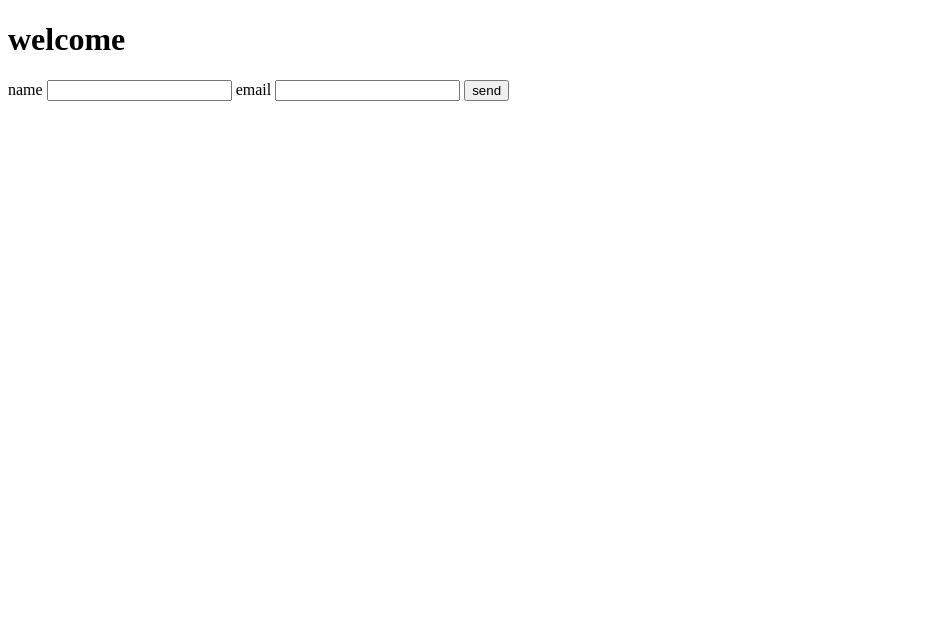
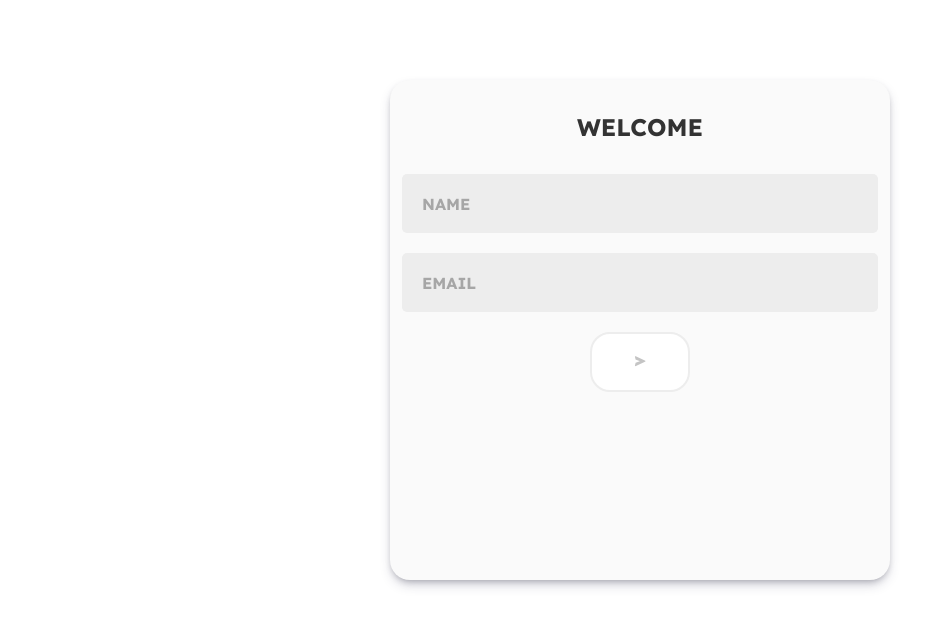
Before and after one commit to mmaachado/form-to-google-sheets, a plain HTML site: page src/pages/index.html in a window 1280 px wide. Shown: the whole page, without its empty margins (0-948 px from the left). Drawn offline with nearby package versions, Linux system fonts and the light colour scheme.

Commit message:
Project Layout
Project Layout && inputs/buttons logic done

```diff
--- a/src/assets/css/style.css
+++ b/src/assets/css/style.css
@@ -0,0 +1,151 @@
+/*===== GOOGLE FONTS =====*/
+@import url('https://fonts.googleapis.com/css2?family=Lexend+Deca:wght@300;400;500;600;700&display=swap');
+
+:root {
+    --header-height: 3rem;
+
+    /*===== colors =====*/
+    --first-color: hsl(0, 0%, 100%);
+    --first-color-alt: hsl(0, 0%, 98%);
+    --grey-color-light: hsl(0, 0%, 93%);
+    --grey-color: hsl(0, 0%, 77%);
+    --grey-color-medium: hsl(0, 0%, 65%);
+    --grey-color-deep: hsl(0, 0%, 20%);
+    --text-color: hsl(0, 0%, 0%);
+    --button-blue: hsl(221, 43%, 42%);
+    --button-grey: hsl(0, 0%, 43%);
+    --button-red: hsl(359, 60%, 52%);
+
+    /*===== font && typo =====*/
+    --body-font: 'Lexend Deca', sans-serif;
+    --title-font-size: 1.5rem;
+    --normal-font-size: .938rem;
+
+    /*===== margenes =====*/
+    --mb-0-3: .3rem;
+    --mb-1-25: 1.25rem;
+    --mb-2: 2rem;
+    --mb-3-75: 3.75rem;
+    --mb-5: 5rem;
+}
+
+@media screen and (min-width: 768px) {
+    :root {
+        --normal-font-size: 1rem;
+        --small-font-size: .7rem;
+    }
+}
+
+/*===== BASE =====*/
+*{
+    margin: 0;
+    padding: 0;
+    box-sizing: border-box;
+    font-family: var(--body-font);
+}
+
+.l-main {
+    display: flex;
+    background-color: var(--first-color);
+    height: 100vh;
+}
+
+.home__section {
+    display: flex;
+    flex-direction: column;
+    align-items: center;
+    justify-content: space-between;
+    width: 100%;
+    max-width: 500px;
+    min-height: 500px;
+    padding: 10px;
+     box-shadow: rgba(50, 50, 93, 0.25) 0px 6px 12px -2px, rgba(0, 0, 0, 0.3) 0px 3px 7px -3px;
+    border: 2px solid rgba(0, 0, 0, 0);
+    border-radius: 20px;
+    margin: auto;
+    margin-top: var(--mb-5);
+    background-color: var(--first-color-alt);
+
+}
+
+.wrapper {
+    width: 100%;
+    display: flex;
+    flex-direction: column;
+    align-items: center;
+    justify-content: center;
+    margin-top: var(--mb-1-25);
+}
+
+.home__title {
+    color: var(--grey-color-deep);
+    font-size: var(--title-font-size);
+    margin-bottom: var(--mb-2);
+    text-transform: uppercase;
+}
+
+/*===== INPUTS =====*/
+.home__label {
+    display: block;
+    margin-bottom: var(--mb-1-25);
+    width: 100%;
+}
+
+.input {
+    width: 100%;
+    background-color: var(--grey-color-light);
+    border: 2px solid rgba(0, 0, 0, 0);
+    border-radius: 5px;
+    outline: none;
+    font-size: var(--normal-font-size);
+    padding: 25px 10px 10px;
+    font-weight: 600;
+    color: var(--grey-color-deep);
+}
+
+.home__label span {
+    position: absolute;
+    font-size: var(--normal-font-size);
+    font-weight: 700;
+    text-transform: uppercase;
+    color: var(--grey-color-medium);
+    margin: var(--mb-1-25);
+    cursor: text;
+    transition: all .4s ease;
+}
+
+.input:focus {
+    background-color: var(--first-color-alt);
+    border: 2px solid var(--grey-color-deep);
+}
+
+.home__label .span-active {
+    font-size: var(--small-font-size);
+    margin: 8px 10px;
+}
+
+/*===== BUTTONS =====*/
+.home__button {
+    width: 100px;
+    height: 60px;
+    padding: 20px;
+    display: flex;
+    align-items: center;
+    justify-content: center;
+    background-color: var(--button-red);
+    border-radius: 20px;
+    border: none;
+    cursor: pointer;
+    margin-bottom: var(--mb-3-75);
+}
+.home__button i {
+    color: var(--first-color);
+}
+.home__button:disabled {
+    cursor: auto;
+    background-color: var(--first-color);
+    border: 2px solid var(--grey-color-light);
+}
+.home__button:disabled i{
+    color: var(--grey-color);
+}
--- a/src/assets/js/main.js
+++ b/src/assets/js/main.js
@@ -0,0 +1,27 @@
+const inputs = document.querySelectorAll('.input');
+const button = document.querySelector('.home__button');
+
+const handleFocus = ({ target }) => {
+    const span = target.previousElementSibling;
+    span.classList.add('span-active');
+}
+const handleFocusOut = ({ target }) => {
+    if (target.value == '') {
+        const span = target.previousElementSibling;
+        span.classList.remove('span-active');
+    }
+}
+
+const handleChange = () => {
+    const [name, email] = inputs;
+
+    if (name.value.length >= 3 && email.value.length >= 13) {
+        button.removeAttribute('disabled');
+    } else {
+        button.setAttribute('disabled', '');
+    }
+}
+
+inputs.forEach((input) => input.addEventListener('focus', handleFocus));
+inputs.forEach((input) => input.addEventListener('focusout', handleFocusOut));
+inputs.forEach((input) => input.addEventListener('input', handleChange));
--- a/src/pages/index.html
+++ b/src/pages/index.html
@@ -4,27 +4,36 @@
     <meta charset="UTF-8">
     <meta http-equiv="X-UA-Compatible" content="IE=edge">
     <meta name="viewport" content="width=device-width, initial-scale=1.0">
+    <!-- CSS -->
     <link rel="stylesheet" href="/src/assets/css/style.css">
+    <!-- BOXICONS -->
+    <link href='https://unpkg.com/boxicons@2.1.2/css/boxicons.min.css' rel='stylesheet'>
+
     <title>Form 2 Google Sheets</title>
 </head>
 <body>
 
-    <form>
-        <h1>welcome</h1>
+    <main class="l-main">
+        <section class="home__section" id="home">
+            <form class="wrapper">
+                <h1 class="home__title">welcome</h1>
 
-        <label>
-            <span>name</span>
-            <input type="text" name="name">
-        </label>
+                <label class="home__label">
+                    <span>name</span>
+                    <input type="text" name="name" class="input">
+                </label>
 
-        <label>
-            <span>email</span>
-            <input type="email" name="email">
-        </label>
+                <label class="home__label">
+                    <span>email</span>
+                    <input type="email" name="email" class="input">
+                </label>
 
-        <button type="submit">send</button>
-    </form>
-
+                <button class="home__button" type="submit" disabled>
+                    <i class='bx bxs-send'></i>
+                </button>
+            </form>
+        </section>
+    </main>
 
     <script src="/src/assets/js/main.js"></script>
 </body>
```
Also changed, not shown: 1 other file.
